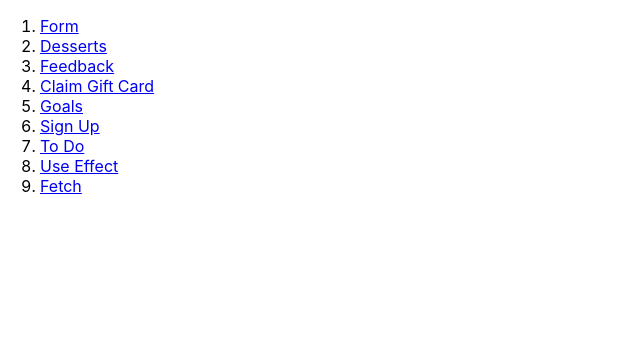
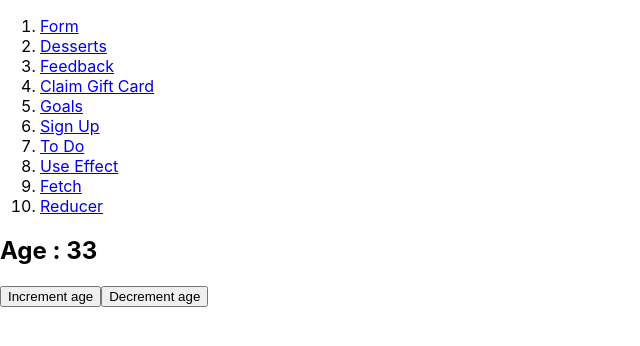
Before and after one commit to ArunInnovationLab/firstapp, a React (Create React App) app: page /reducer in a window 1280 px wide. Shown: the top 346 px of the page, without its empty margins (0-640 px from the left). Built offline with nearby package versions, Linux system fonts and the light colour scheme.

Commit message:
reducer hook

```diff
--- a/src/App.js
+++ b/src/App.js
@@ -9,6 +9,7 @@ import ToDos from "./components/ToDos";
 import { BrowserRouter as Router, Routes, Route, Link } from "react-router-dom";
 import SideEffect from "./components/SideEffect";
 import FetchAPI from "./components/FetchAPI";
+import ReducerDemo from "./components/ReducerHook";
 
 function App() {
   return (
@@ -56,6 +57,9 @@ function App() {
             <li>
               <Link to="fetch">Fetch</Link>
             </li>
+            <li>
+              <Link to="reducer">Reducer</Link>
+            </li>
           </ol>
         </nav>
 
@@ -70,6 +74,7 @@ function App() {
             <Route path="/to-do" element={<ToDos />} />
             <Route path="/side-effect" element={<SideEffect />} />
             <Route path="fetch" element={<FetchAPI/>}/>
+            <Route path="/reducer" element={<ReducerDemo/>}/>
           </Routes>
         </main>
       </div>
--- /dev/null
+++ b/src/components/ReducerHook.js
@@ -0,0 +1,41 @@
+import { useReducer } from "react";
+
+function reduce(state, action) {
+  if (action.type === "increment_age") {
+    return {
+      age: state.age + 1,
+    };
+  }
+
+  if (action.type === "decrement_age") {
+    return {
+      age: state.age - 1,
+    };
+  }
+  throw Error("unknown action");
+}
+
+export default function ReducerDemo() {
+  const [state, dispatch] = useReducer(reduce, { age: 33 });
+
+  return (
+    <>
+      <h2>Age : {state.age}</h2>
+      <button
+        onClick={() => {
+          dispatch({ type: "increment_age" });
+        }}
+      >
+        Increment age
+      </button>
+
+      <button
+        onClick={() => {
+          dispatch({ type: "decrement_age" });
+        }}
+      >
+        Decrement age
+      </button>
+    </>
+  );
+}
```
